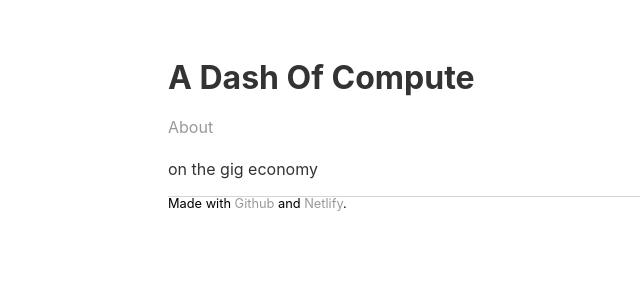
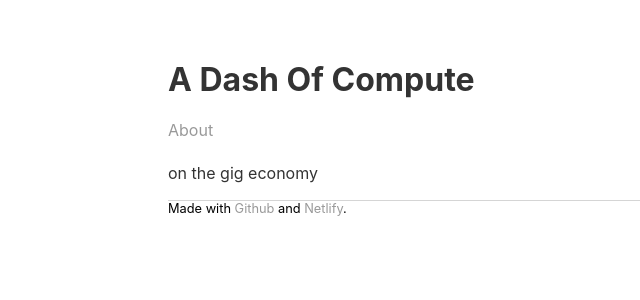
Before and after one commit to sautee/sautee.github.io, a Jekyll site: the page built from planned/gigeconomy.md, in a window 1280 px wide. Shown: the top 300 px of the page, without its empty margins (24-664 px from the left). Built offline with Jekyll 4.4.1, drawn with Linux system fonts in a browser that asks for light colours; nearby versions of some CDN libraries; our own code applies the rules of GitHub Pages for plain Markdown files; library files that are not in the unit come from our copies.

Commit message:
Update head.html

```diff
--- a/_includes/html/head.html
+++ b/_includes/html/head.html
@@ -5,5 +5,5 @@
   <meta http-equiv="X-UA-Compatible" content="IE=edge">
   <meta name="viewport" content="width=device-width, initial-scale=1">
 
-  <link rel="stylesheet" href="css/normalize.min.css" />
+  <link rel="stylesheet" href="/css/normalize.min.css" />
   <link rel="stylesheet" href="/css/site.css">
```
